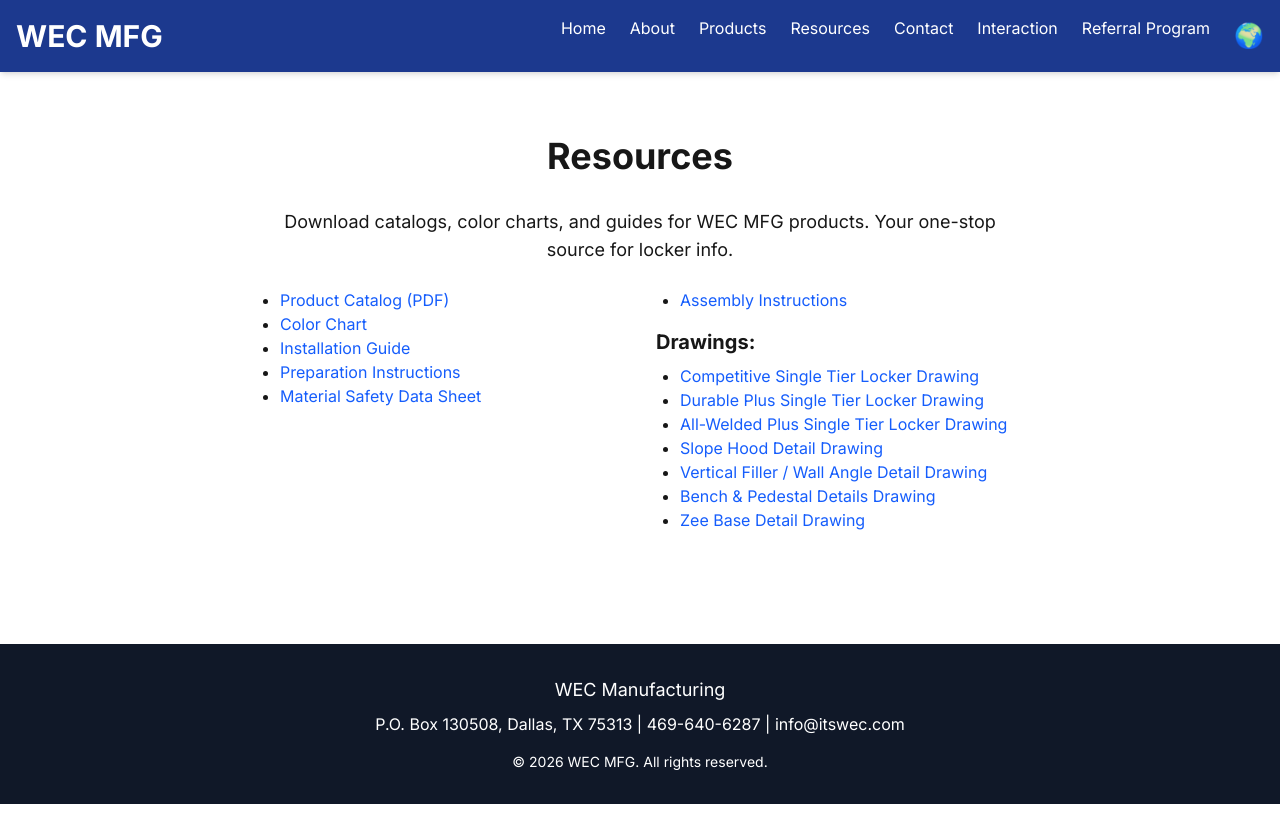
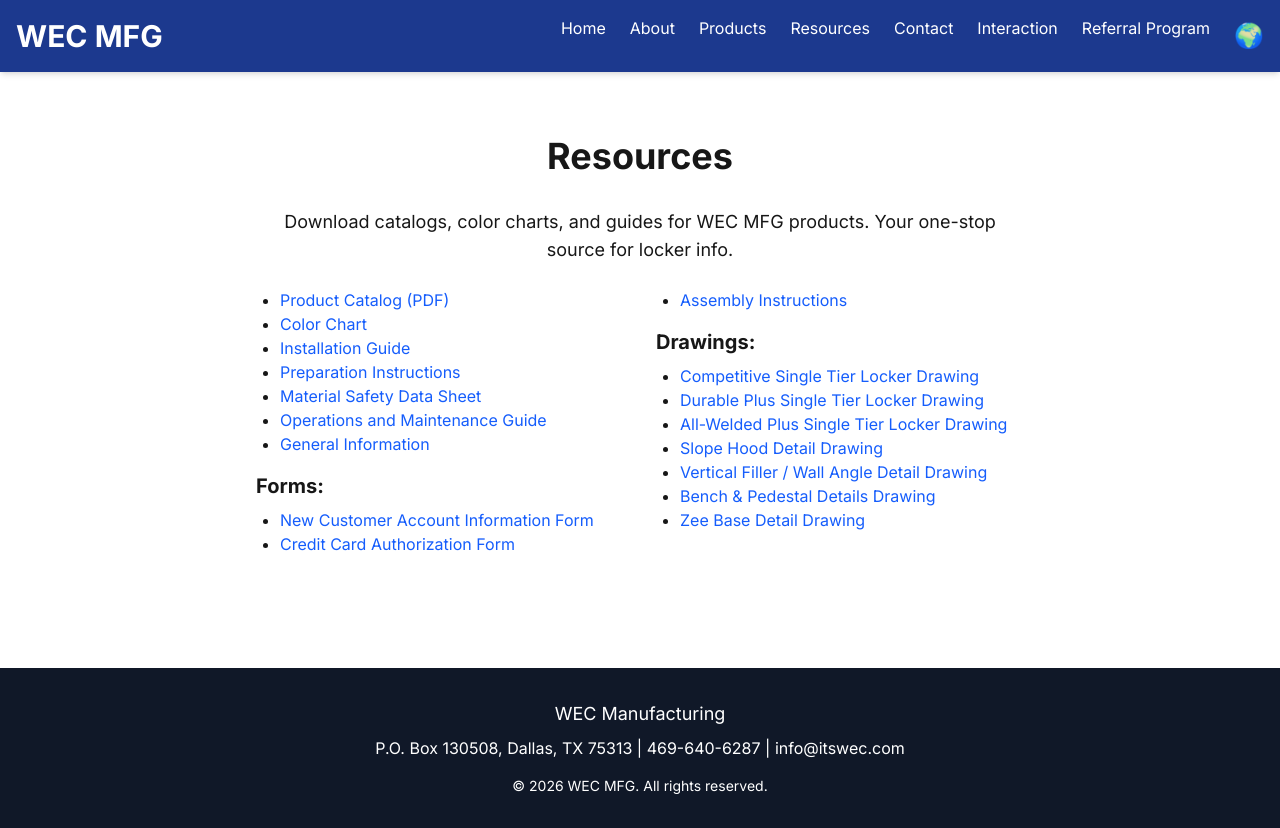
Before and after one commit to Wm-M-Thompson/excellencematter, a Next.js app: page /resources in a window 1280 px wide. Before the commit the page ends 804 px from the top, so only its background shows below. Built offline with nearby package versions, Linux system fonts and the light colour scheme.

Commit message:
Resources Update with Forms

```diff
--- a/app/resources/page.tsx
+++ b/app/resources/page.tsx
@@ -6,7 +6,10 @@
         Download catalogs, color charts, and guides for WEC MFG products. Your one-stop source for locker info.
       </p>
       <div className="grid md:grid-cols-2 gap-8 max-w-3xl mx-auto">
-        <ul className="list-disc pl-6">
+
+        {/* Left Column */}
+        <div>
+          <ul className="list-disc pl-6 mb-4">
             <li>
               <a href="/pdfs/WEC_Catalog.pdf" className="text-blue-600 hover:underline" target="_blank" rel="noopener noreferrer">
                 Product Catalog (PDF)
@@ -32,8 +35,34 @@
                 Material Safety Data Sheet
               </a>
             </li>
+            <li>
+              <a href="/pdfs/WEC_Operations_and_Maintenance_Guide_10_03_19.pdf" className="text-blue-600 hover:underline" target="_blank" rel="noopener noreferrer">
+                Operations and Maintenance Guide
+              </a>
+            </li>
+            <li>
+              <a href="/pdfs/General_Information.pdf" className="text-blue-600 hover:underline" target="_blank" rel="noopener noreferrer">
+                General Information
+              </a>
+            </li>
           </ul>
 
+          <h2 className="text-xl font-bold mb-2">Forms:</h2>
+          <ul className="list-disc pl-6">
+            <li>
+              <a href="/pdfs/SKMBT_C45110071915350.pdf" className="text-blue-600 hover:underline" target="_blank" rel="noopener noreferrer">
+                New Customer Account Information Form
+              </a>
+            </li>
+            <li>
+              <a href="/pdfs/SKMBT_C45110071915351.pdf" className="text-blue-600 hover:underline" target="_blank" rel="noopener noreferrer">
+                Credit Card Authorization Form
+              </a>
+            </li>
+          </ul>
+        </div>
+
+        {/* Right Column */}
         <div>
           <ul className="list-disc pl-6 mb-4">
             <li>
@@ -82,6 +111,7 @@
             </li>
           </ul>
         </div>
+
       </div>
     </main>
   );
```
Lines whose indentation alone changed are shown as unchanged.
